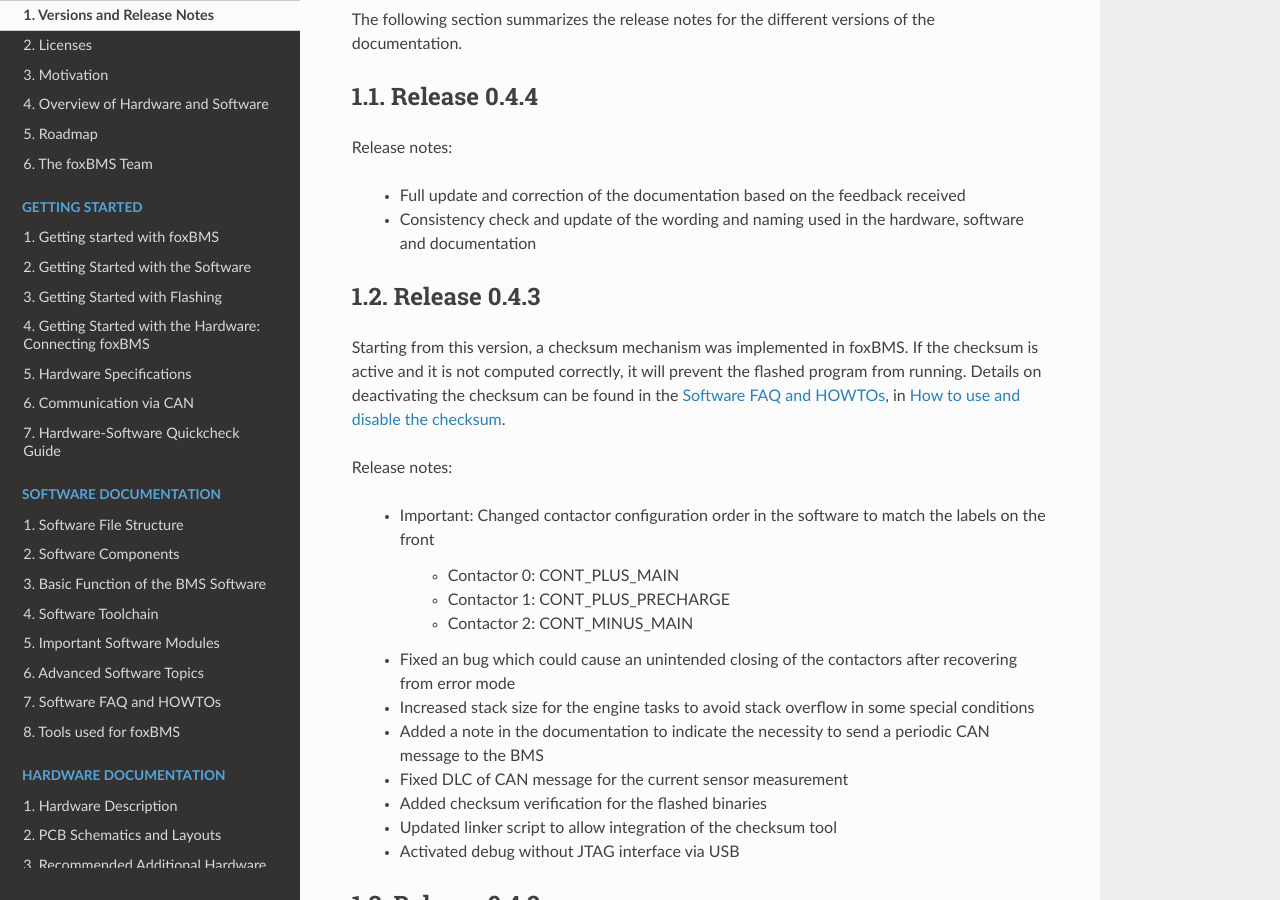
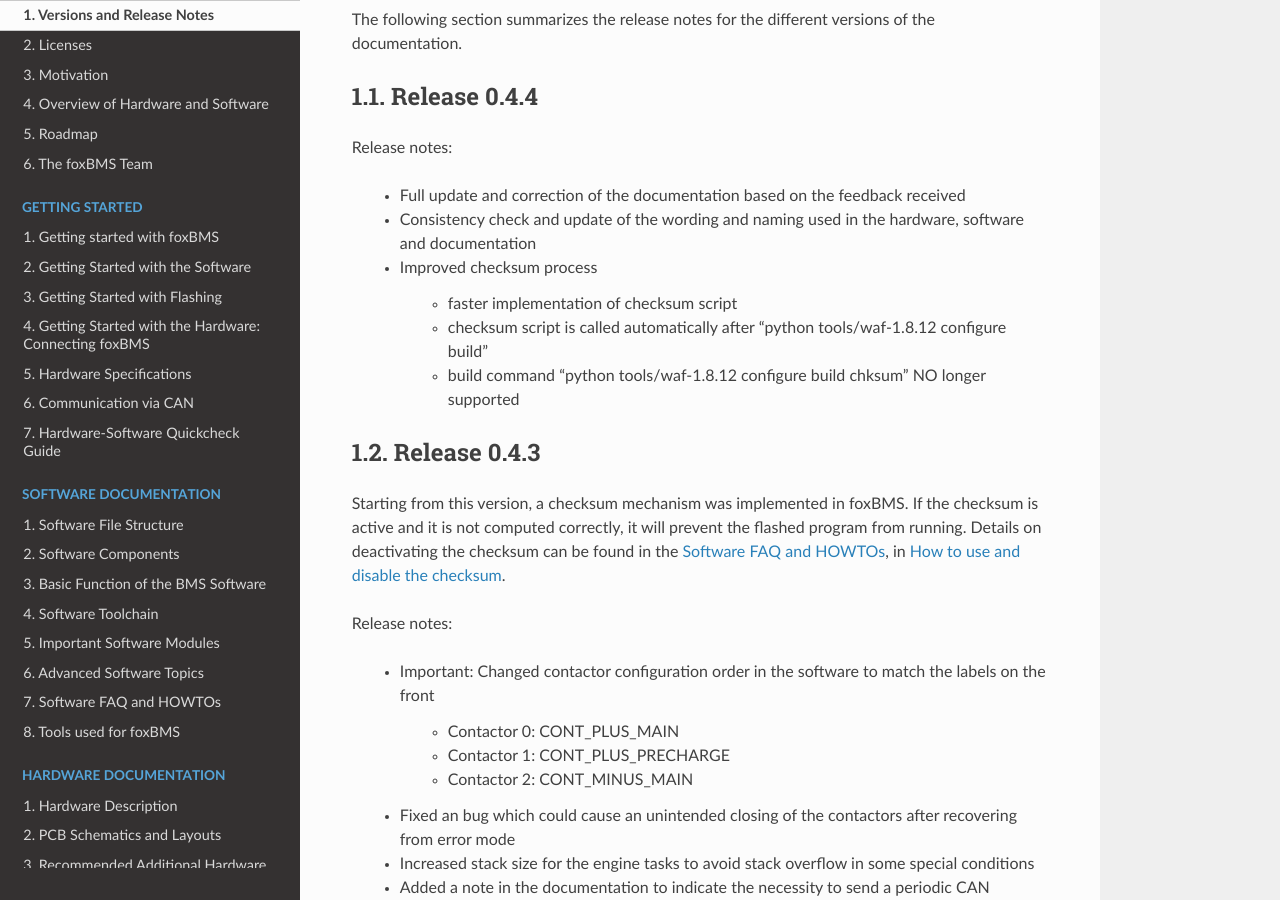
Before and after one commit to foxBMS/foxBMS-documentation, a Sphinx documentation site: the page built from doc/sphinx/general/release/release.rst, in a window 1280 px wide and 900 px high, scrolled down 480 px. Built offline with Sphinx 7.4.7 and the Read the Docs theme 2.0.0, drawn with Linux system fonts in a browser that asks for light colours; pages that are not in the unit, such as notebooks, are missing from menus; the version number could not be read and is left out.

Commit message:
Updated release notes.

```diff
--- a/doc/doxygen/doxygen.conf
+++ b/doc/doxygen/doxygen.conf
@@ -38,13 +38,13 @@
 # could be handy for archiving the generated documentation or if some version
 # control system is used.
 
-PROJECT_NUMBER         = 0.4.3
+PROJECT_NUMBER         = 0.4.4
 
 # Using the PROJECT_BRIEF tag one can provide an optional one line description
 # for a project that appears at the top of each page and should give viewer a
 # quick idea about the purpose of the project. Keep the description short.
 
-PROJECT_BRIEF          = 0.4.3
+PROJECT_BRIEF          = 0.4.4
 
 # With the PROJECT_LOGO tag one can specify a logo or an icon that is included
 # in the documentation. The maximum height of the logo should not exceed 55
--- a/doc/sphinx/general/release/release.rst
+++ b/doc/sphinx/general/release/release.rst
@@ -34,6 +34,11 @@
 
 	- Full update and correction of the documentation based on the feedback received
 	- Consistency check and update of the wording and naming used in the hardware, software and documentation
+	- Improved checksum process
+
+		- faster implementation of checksum script
+		- checksum script is called automatically after "python tools/waf-1.8.12 configure build"
+		- build command "python tools/waf-1.8.12 configure build chksum" NO longer supported
 
 Release 0.4.3
 -------------
```
